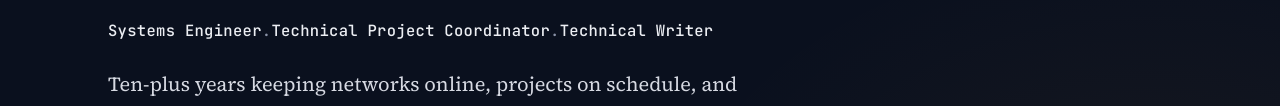
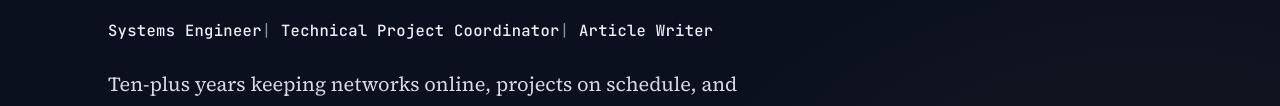
Before and after one commit to arupdatta88/arup, a website: page index.html in a window 1280 px wide. Shown: the part 315-421 px from the top of the page. Drawn offline with Linux system fonts and the light colour scheme.

Commit message:
update 4

```diff
--- a/index.html
+++ b/index.html
@@ -350,9 +350,8 @@
       <div class="eyebrow"><span class="rule"></span> IT INFRASTRUCTURE &amp; NETWORK OPERATIONS · CHATTOGRAM, BANGLADESH</div>
       <h1 class="name">Arup Datta</h1>
       <p class="nickname">Known as Abhi</p>
-      <p class="role-line"><b>Systems Engineer</b>.<b>Technical Project Coordinator</b>.<b>Technical Writer</b></p>
+      <p class="role-line"><b>Systems Engineer</b>| <b>Technical Project Coordinator</b>| <b>Article Writer</b></p>
       <p class="lede">Ten-plus years keeping networks online, projects on schedule, and the people on both sides of a technical conversation actually understanding each other. Currently coordinating IT/ITES delivery for clients across Bangladesh — open to full-time roles and freelance engagements.</p>
-
       <div class="cta-row">
         <a href="Arup_Datta_Resume.pdf" class="btn btn-primary" target="_blank" rel="noopener">↓ Download Résumé</a>
         <a href="https://wa.me/8801919274914?text=Hi%20Abhi%2C%20I%20found%20your%20portfolio%20and%20would%20like%20to%20connect." class="btn btn-whatsapp" target="_blank" rel="noopener">
```
